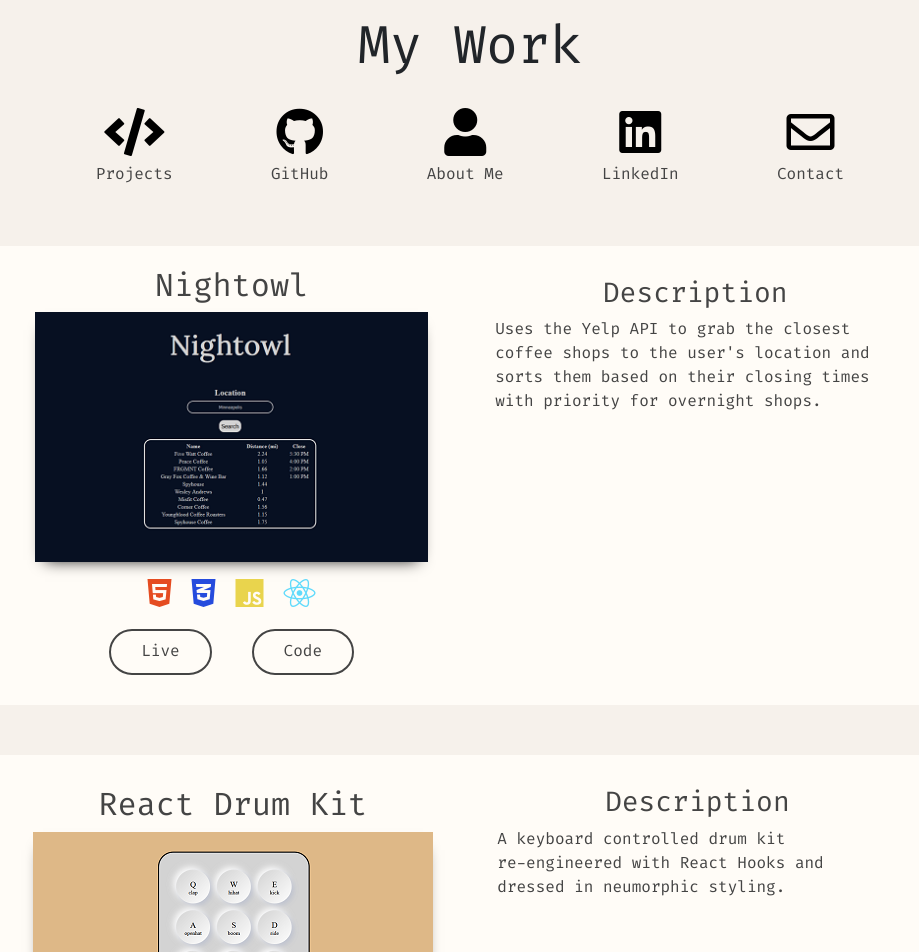
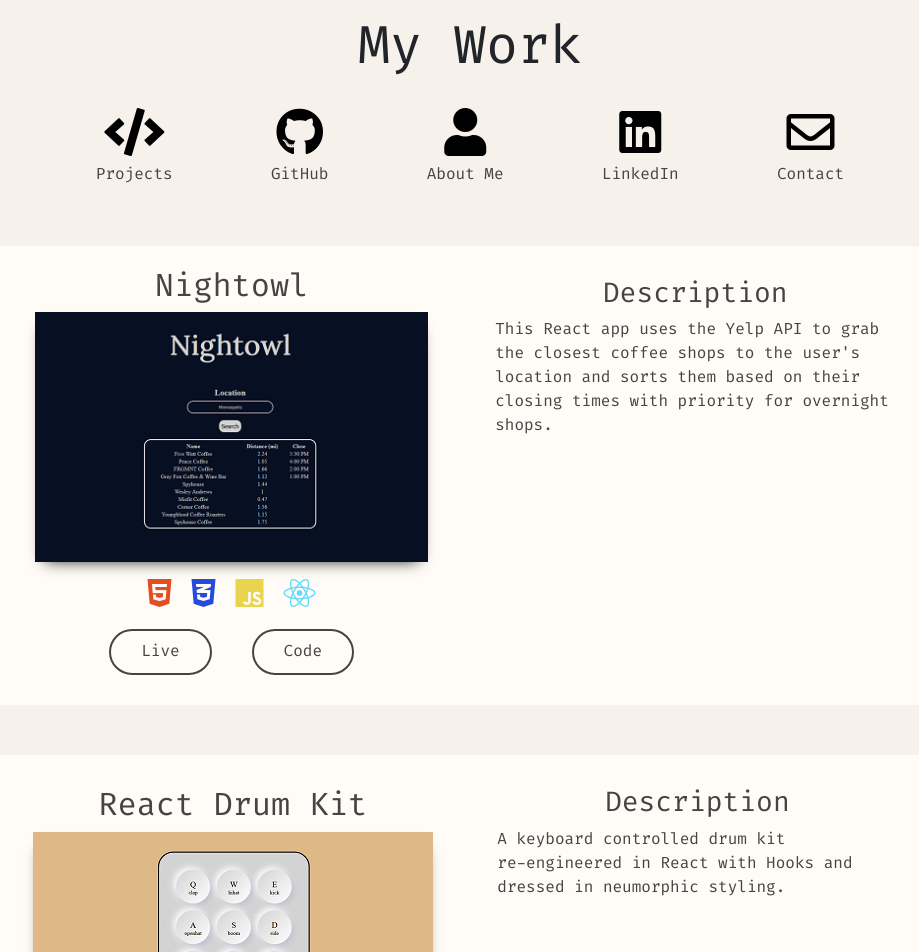
Before and after one commit to GeoffreyHanson/reactPortfolio, a React (Create React App) app: page /Projects in a window 1280 px wide. Shown: the top 952 px of the page, without its empty margins (170-1089 px from the left). Built offline with nearby package versions, Linux system fonts and the light colour scheme.

Commit message:
Elaborated on description

```diff
--- a/src/pages/Portfolio/Portfolio.js
+++ b/src/pages/Portfolio/Portfolio.js
@@ -24,7 +24,7 @@ const Portfolio = () => (
         demo="https://nightowl-coffee.netlify.app"
         code="https://github.com/GeoffreyHanson/nightowl"
       >
-        Uses the Yelp API to grab the closest coffee shops to the user's location
+        This React app uses the Yelp API to grab the closest coffee shops to the user's location
         and sorts them based on their closing times with priority for overnight shops.
       </PortfolioItem>
       <PortfolioItem
@@ -35,7 +35,7 @@ const Portfolio = () => (
         code="https://github.com/GeoffreyHanson/drum-kit"
       >
         A keyboard controlled drum kit <br />
-        re-engineered with React Hooks and dressed in neumorphic styling.
+        re-engineered in React with Hooks and dressed in neumorphic styling.
       </PortfolioItem>
       <PortfolioItem
         title="Finger-Gard"
```
